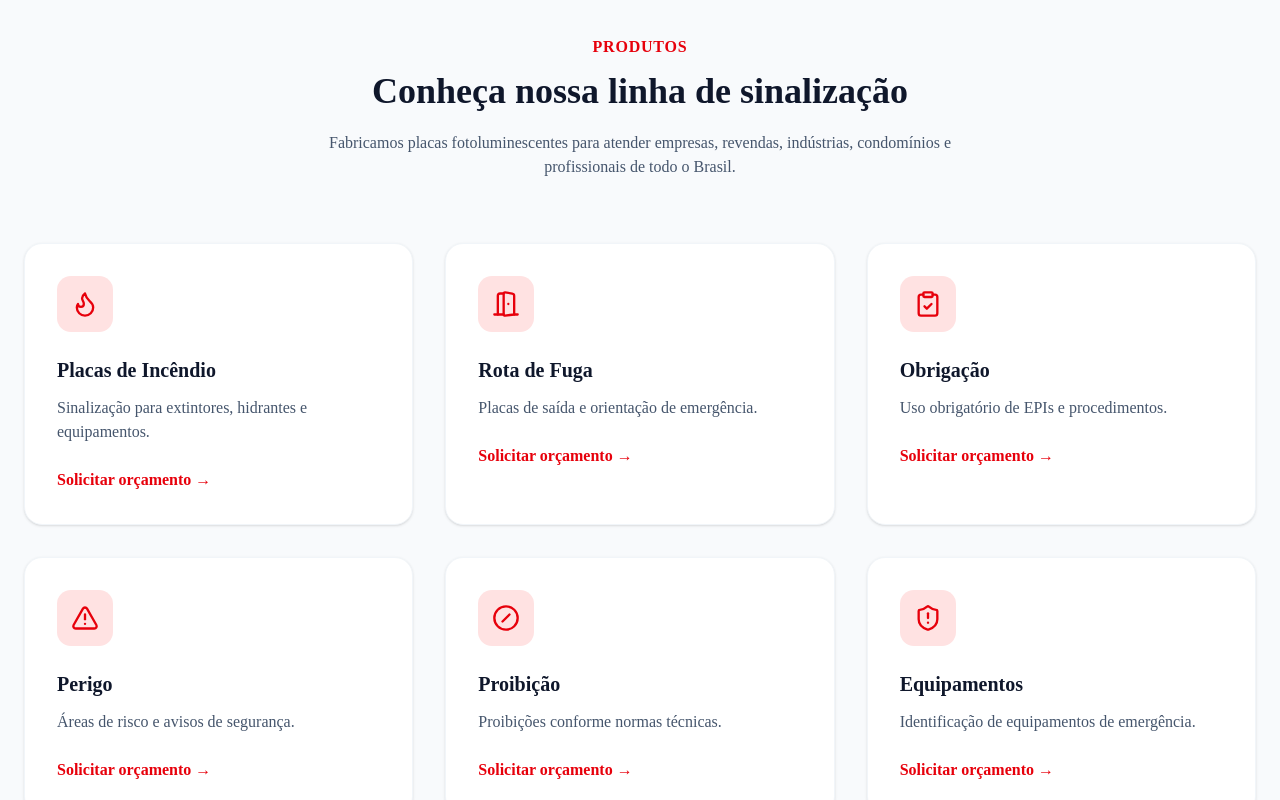
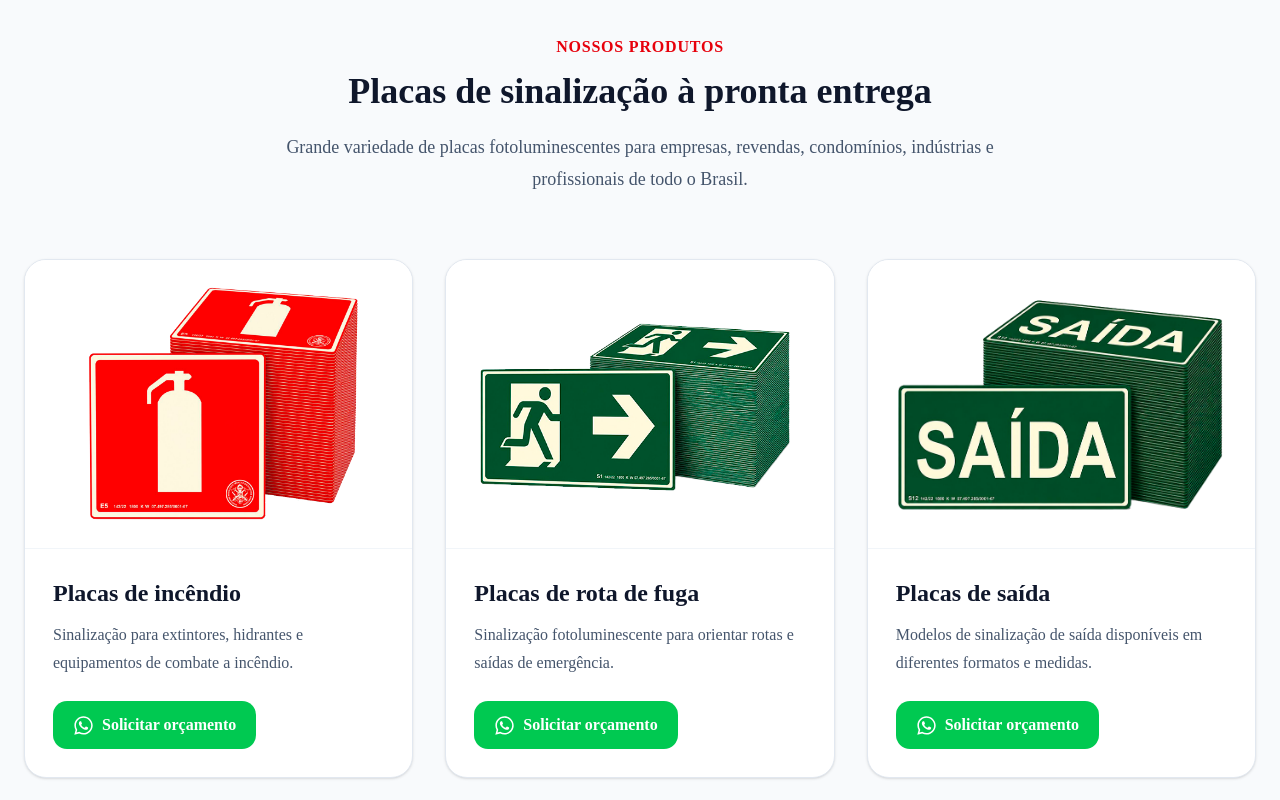
Before and after one commit to AlejandroChristopher/sinaliza-brasil, a Next.js app: page / in a window 1280 px wide. Shown: the part 1260-2060 px from the top of the page. Built offline with nearby package versions, Linux system fonts and the light colour scheme.

Commit message:
Adiciona placas de risco eletrico e direcao de fuga

```diff
--- a/components/sections/Products.tsx
+++ b/components/sections/Products.tsx
@@ -1,96 +1,215 @@
 "use client";
 
+import Image from "next/image";
 import { motion } from "framer-motion";
-import {
-  Flame,
-  DoorOpen,
-  ShieldAlert,
-  TriangleAlert,
-  CircleSlash,
-  ClipboardCheck,
-} from "lucide-react";
+import { CircleSlash, ShieldAlert, TriangleAlert } from "lucide-react";
+import { FaWhatsapp } from "react-icons/fa";
 
-const products = [
+const featuredProducts = [
   {
-    title: "Placas de Incêndio",
-    icon: Flame,
-    description: "Sinalização para extintores, hidrantes e equipamentos.",
+    title: "Placas de incêndio",
+    description:
+      "Sinalização para extintores, hidrantes e equipamentos de combate a incêndio.",
+    image: "/produtos/Extintor.png",
+    alt: "Placas de sinalização para extintor",
   },
   {
-    title: "Rota de Fuga",
-    icon: DoorOpen,
-    description: "Placas de saída e orientação de emergência.",
+    title: "Placas de rota de fuga",
+    description:
+      "Sinalização fotoluminescente para orientar rotas e saídas de emergência.",
+    image: "/produtos/Nova_S1.png",
+    alt: "Placa fotoluminescente de rota de fuga",
   },
   {
-    title: "Obrigação",
-    icon: ClipboardCheck,
-    description: "Uso obrigatório de EPIs e procedimentos.",
+    title: "Placas de saída",
+    description:
+      "Modelos de sinalização de saída disponíveis em diferentes formatos e medidas.",
+    image: "/produtos/S12.png",
+    alt: "Placas fotoluminescentes de saída",
   },
   {
-    title: "Perigo",
-    icon: TriangleAlert,
-    description: "Áreas de risco e avisos de segurança.",
+    title: "Placas de risco elétrico",
+    description:
+      "Sinalização de advertência para áreas, equipamentos e instalações com risco elétrico.",
+    image: "/produtos/Choque.png",
+    alt: "Placas de advertência para risco de choque elétrico",
   },
   {
-    title: "Proibição",
-    icon: CircleSlash,
-    description: "Proibições conforme normas técnicas.",
-  },
-  {
-    title: "Equipamentos",
-    icon: ShieldAlert,
-    description: "Identificação de equipamentos de emergência.",
+    title: "Placas de direção da rota de fuga",
+    description:
+      "Placas fotoluminescentes para indicar a direção correta durante uma evacuação.",
+    image: "/produtos/Rodape.png",
+    alt: "Placas de direção para rota de fuga",
   },
 ];
 
+const additionalCategories = [
+  {
+    title: "Identificação de equipamentos",
+    description:
+      "Placas para identificação de equipamentos e recursos de emergência.",
+    icon: ShieldAlert,
+  },
+  {
+    title: "Placas de alerta",
+    description:
+      "Avisos para áreas de risco, atenção e procedimentos de segurança.",
+    icon: TriangleAlert,
+  },
+  {
+    title: "Placas de proibição",
+    description:
+      "Sinalização para indicar ações, acessos e comportamentos proibidos.",
+    icon: CircleSlash,
+  },
+];
+
+function createWhatsappUrl(product: string) {
+  const message = `Olá, vim pelo site da Sinaliza Brasil e gostaria de solicitar um orçamento de ${product}.`;
+
+  return `https://wa.me/5519971190564?text=${encodeURIComponent(message)}`;
+}
+
 export default function Products() {
   return (
-    <section id="produtos" className="py-24 bg-slate-50">
-      <div className="max-w-7xl mx-auto px-6">
-        <div className="text-center mb-16">
-          <span className="text-red-600 font-semibold uppercase tracking-wider">
-            Produtos
+    <section id="produtos" className="bg-slate-50 py-24">
+      <div className="mx-auto max-w-7xl px-6">
+        <div className="mx-auto max-w-3xl text-center">
+          <span className="font-semibold uppercase tracking-wider text-red-600">
+            Nossos produtos
           </span>
 
-          <h2 className="text-4xl font-bold mt-3 text-slate-900">
-            Conheça nossa linha de sinalização
+          <h2 className="mt-3 text-4xl font-bold text-slate-900">
+            Placas de sinalização à pronta entrega
           </h2>
 
-          <p className="mt-5 text-slate-600 max-w-2xl mx-auto">
-            Fabricamos placas fotoluminescentes para atender empresas, revendas,
-            indústrias, condomínios e profissionais de todo o Brasil.
+          <p className="mt-5 text-lg leading-8 text-slate-600">
+            Grande variedade de placas fotoluminescentes para empresas,
+            revendas, condomínios, indústrias e profissionais de todo o Brasil.
           </p>
         </div>
 
-        <div className="grid md:grid-cols-2 lg:grid-cols-3 gap-8">
-          {products.map((item, index) => (
-            <motion.div
-              key={item.title}
+        <div className="mt-16 grid gap-8 md:grid-cols-2 xl:grid-cols-3">
+          {featuredProducts.map((product, index) => (
+            <motion.article
+              key={product.title}
               initial={{ opacity: 0, y: 30 }}
               whileInView={{ opacity: 1, y: 0 }}
-              transition={{ delay: index * 0.1 }}
-              viewport={{ once: true }}
-              className="bg-white rounded-2xl p-8 shadow-sm hover:shadow-xl transition duration-300 border border-slate-100"
+              transition={{
+                duration: 0.5,
+                delay: index * 0.08,
+              }}
+              viewport={{
+                once: true,
+                amount: 0.2,
+              }}
+              className="group overflow-hidden rounded-3xl border border-slate-200 bg-white shadow-sm transition duration-300 hover:-translate-y-1 hover:shadow-xl"
             >
-              <div className="w-14 h-14 rounded-xl bg-red-100 flex items-center justify-center">
-                <item.icon className="text-red-600" size={28} />
+              <div className="relative h-72 overflow-hidden bg-white">
+                <Image
+                  src={product.image}
+                  alt={product.alt}
+                  fill
+                  sizes="(max-width: 768px) 100vw, (max-width: 1280px) 50vw, 33vw"
+                  className="object-contain p-6 transition duration-500 group-hover:scale-105"
+                />
               </div>
 
-              <h3 className="text-xl font-bold mt-6 text-slate-900">
-                {item.title}
-              </h3>
+              <div className="border-t border-slate-100 p-7">
+                <h3 className="text-2xl font-bold text-slate-900">
+                  {product.title}
+                </h3>
 
-              <p className="mt-3 text-slate-600">{item.description}</p>
+                <p className="mt-3 leading-7 text-slate-600">
+                  {product.description}
+                </p>
 
-              <a
-                href="https://wa.me/5519971190564"
-                target="_blank"
-                className="inline-block mt-6 text-red-600 font-semibold hover:underline"
+                <a
+                  href={createWhatsappUrl(product.title)}
+                  target="_blank"
+                  rel="noopener noreferrer"
+                  className="mt-6 inline-flex items-center gap-2 rounded-xl bg-green-500 px-5 py-3 font-bold text-white transition hover:bg-green-600"
+                >
+                  <FaWhatsapp size={21} />
+                  Solicitar orçamento
+                </a>
+              </div>
+            </motion.article>
+          ))}
+        </div>
+
+        <div className="mt-16">
+          <div className="mb-8 text-center">
+            <h3 className="text-2xl font-bold text-slate-900">
+              Outras categorias disponíveis
+            </h3>
+
+            <p className="mt-3 text-slate-600">
+              Consulte nossa equipe para conhecer outros modelos, tamanhos e
+              aplicações.
+            </p>
+          </div>
+
+          <div className="grid gap-6 md:grid-cols-3">
+            {additionalCategories.map((category, index) => (
+              <motion.article
+                key={category.title}
+                initial={{ opacity: 0, y: 25 }}
+                whileInView={{ opacity: 1, y: 0 }}
+                transition={{
+                  duration: 0.5,
+                  delay: index * 0.08,
+                }}
+                viewport={{
+                  once: true,
+                  amount: 0.2,
+                }}
+                className="rounded-2xl border border-slate-200 bg-white p-7 transition hover:border-red-200 hover:shadow-lg"
               >
-                Solicitar orçamento →
-              </a>
-            </motion.div>
-          ))}
+                <div className="flex h-14 w-14 items-center justify-center rounded-xl bg-red-100">
+                  <category.icon size={28} className="text-red-600" />
+                </div>
+
+                <h4 className="mt-6 text-xl font-bold text-slate-900">
+                  {category.title}
+                </h4>
+
+                <p className="mt-3 leading-7 text-slate-600">
+                  {category.description}
+                </p>
+
+                <a
+                  href={createWhatsappUrl(category.title)}
+                  target="_blank"
+                  rel="noopener noreferrer"
+                  className="mt-5 inline-flex font-semibold text-red-600 transition hover:text-red-700"
+                >
+                  Consultar disponibilidade →
+                </a>
+              </motion.article>
+            ))}
+          </div>
+        </div>
+
+        <div className="mt-16 rounded-3xl bg-slate-950 px-6 py-12 text-center text-white md:px-12">
+          <h3 className="text-3xl font-bold">
+            Não encontrou o modelo que procura?
+          </h3>
+
+          <p className="mx-auto mt-4 max-w-2xl leading-7 text-slate-300">
+            Fale com nossa equipe e informe o código, modelo, medida ou
+            quantidade desejada.
+          </p>
+
+          <a
+            href={createWhatsappUrl("outros modelos de placas")}
+            target="_blank"
+            rel="noopener noreferrer"
+            className="mt-7 inline-flex items-center gap-3 rounded-xl bg-green-500 px-7 py-4 font-bold text-white transition hover:scale-[1.02] hover:bg-green-600"
+          >
+            <FaWhatsapp size={24} />
+            Consultar outros modelos
+          </a>
         </div>
       </div>
     </section>
```
Also changed, not shown: public/produtos/Choque.png (added), public/produtos/Rodape.png (added).
